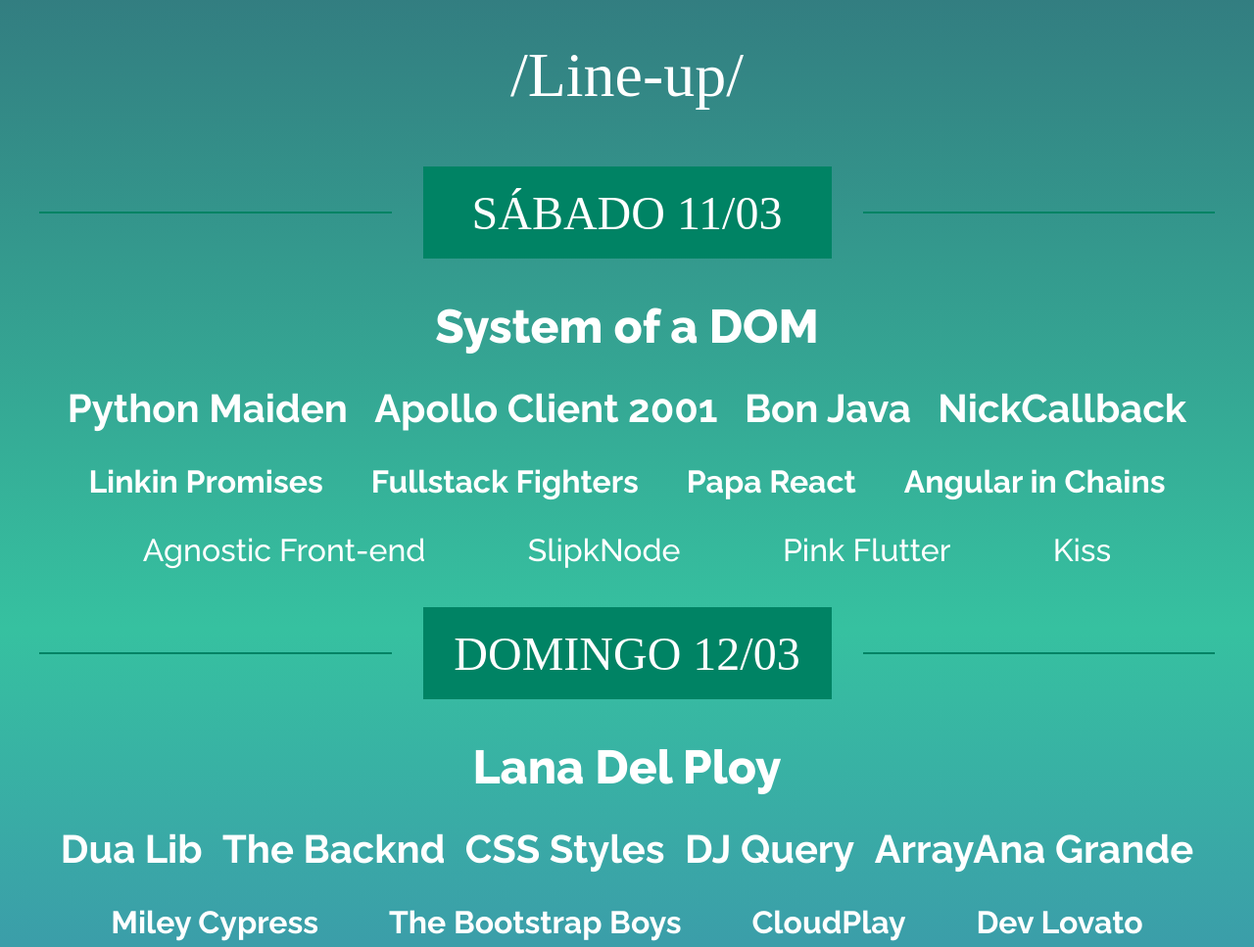
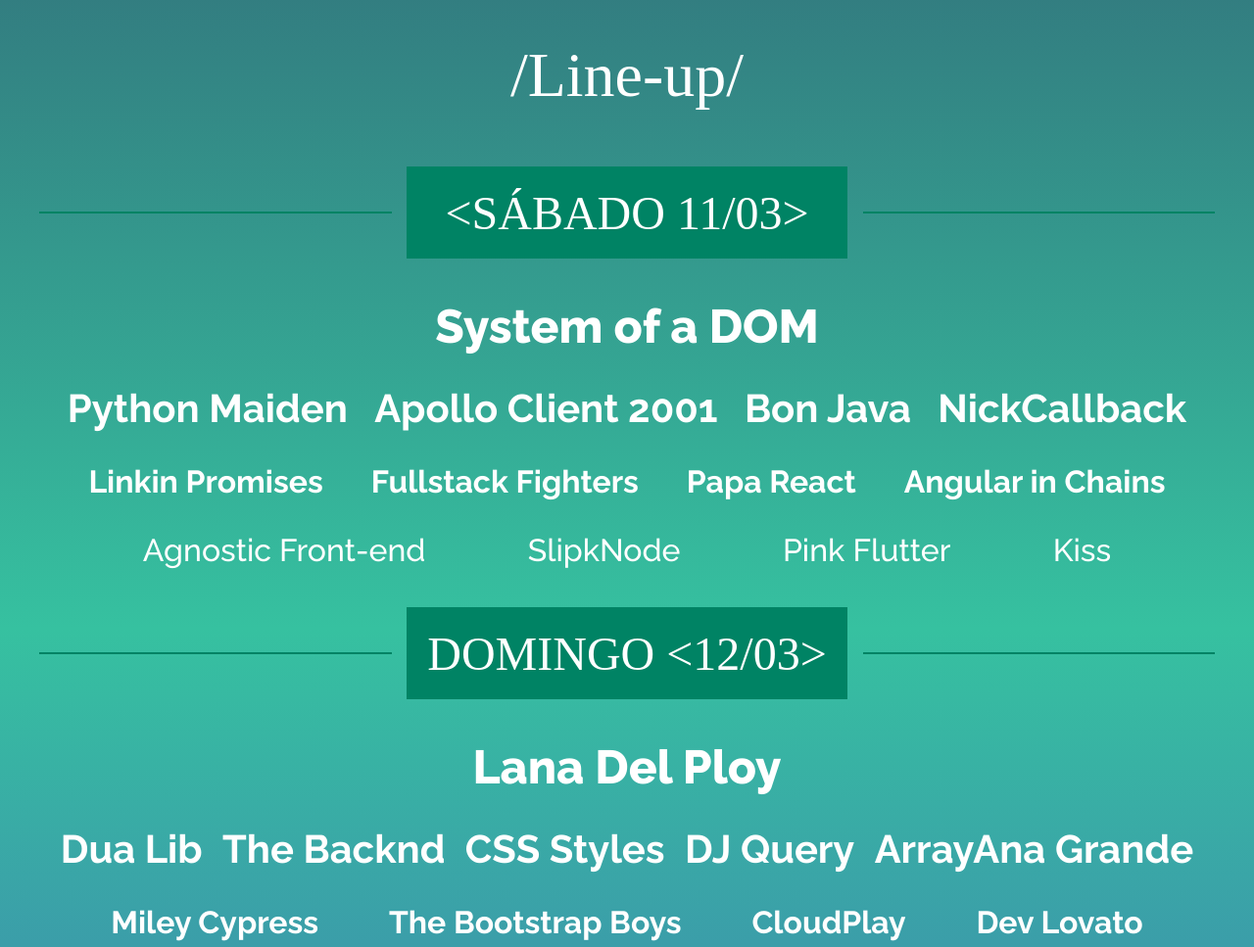
Before and after one commit to brunoak/CodeChella, a plain HTML site: page index.html in a window 1280 px wide. Shown: the part 1121-2088 px from the top of the page at 98% size. Drawn offline with Linux system fonts and the light colour scheme; a web font is replaced by a local one.

Commit message:
Changing linup

```diff
--- a/index.css
+++ b/index.css
@@ -216,7 +216,7 @@ p {
 
 
 .lineup_sabado_domingo h3 {
-    width: 417px;
+    width: 450px;
     height: 94px;
     font: var(--font-h3);
     color: var(--color-font);
--- a/index.html
+++ b/index.html
@@ -59,7 +59,7 @@
                 <div class="lineup_sabado_domingo_title">
                     <div class="line_right"></div>
                     <h3>
-                        SÁBADO 11/03
+                        &lt;SÁBADO 11/03&GT;
                     </h3>
                     <div class="line_left"></div>
                 </div>
@@ -93,7 +93,7 @@
                 <div class="lineup_sabado_domingo_title">
                     <div class="line_right"></div>
                     <h3>
-                        DOMINGO 12/03
+                        DOMINGO &lt;12/03&GT;
                     </h3>
                     <div class="line_left"></div>
                 </div>
```
